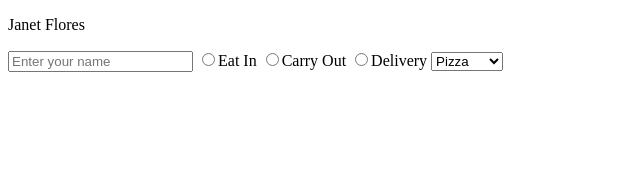
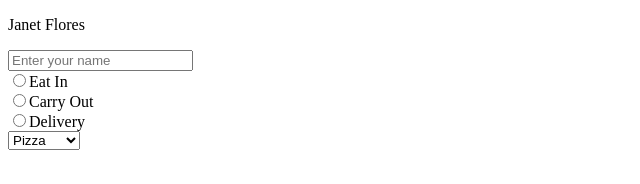
Before and after one commit to jflores106/it202-activities, a plain HTML site: page homework/homework_2.2.html in a window 1280 px wide. Shown: the whole page, without its empty margins (0-640 px from the left). Drawn offline with Linux system fonts and the light colour scheme.

Commit message:
homework

```diff
--- a/homework/homework_2.2.html
+++ b/homework/homework_2.2.html
@@ -12,10 +12,10 @@
 
     <form id="orderOptions">
 
-        <input type="text" id="name" placeholder="Enter your name">
-        <input type="radio" name="whereEating">Eat In
-        <input type="radio" name="whereEating">Carry Out
-        <input type="radio" name="whereEating">Delivery
+        <input type="text" id="name" placeholder="Enter your name"><br>
+        <input type="radio" name="whereEating">Eat In<br>
+        <input type="radio" name="whereEating">Carry Out<br>
+        <input type="radio" name="whereEating">Delivery<br>
         <select id="foodType">
             <option value="pizza">Pizza</option>
             <option value="tacos">Tacos</option>
```
